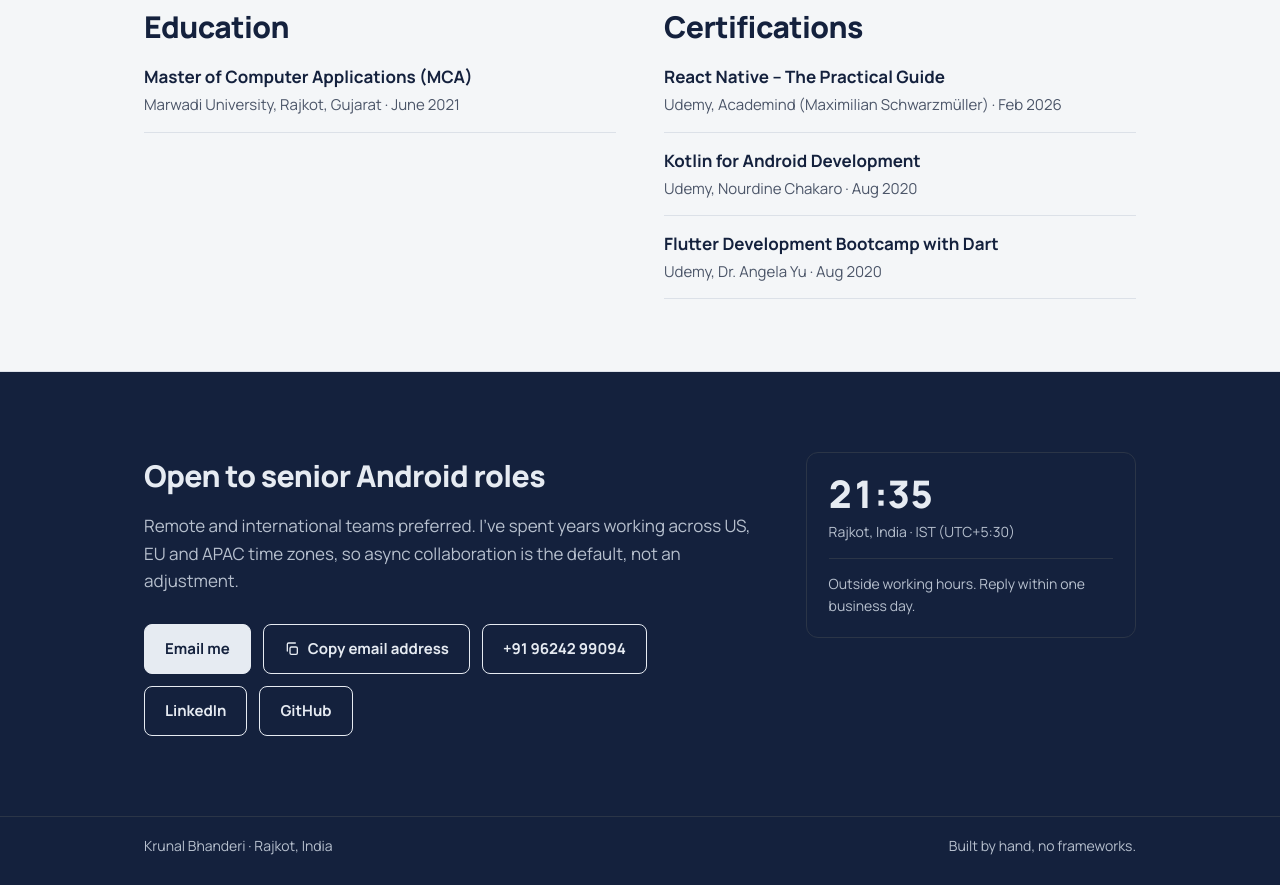
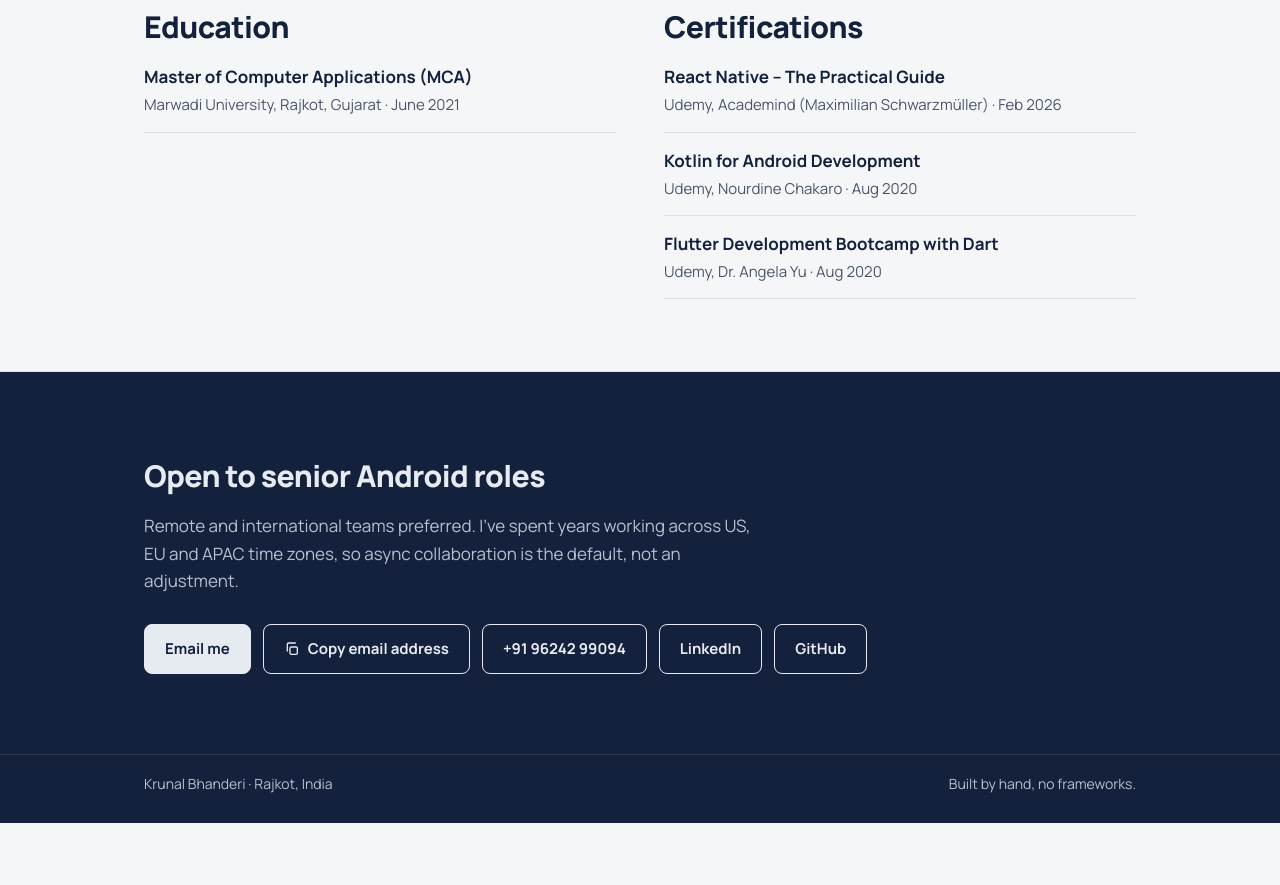
Before and after one commit to krunalBhanderi/krunalbhanderi.github.io, a plain HTML site: page portfolio/index.html in a window 1280 px wide. Shown: the part 4902-5787 px from the top of the page. After the commit the page ends 5725 px from the top, so only its background shows below. Drawn offline with Linux system fonts and the light colour scheme.

Commit message:
Remove local time card from contact section

```diff
--- a/portfolio/index.html
+++ b/portfolio/index.html
@@ -230,7 +230,6 @@
 
   /* Contact */
   .contact { background: var(--contact-bg); color: var(--contact-ink); padding: 80px 0; }
-  .contact .wrap { display: grid; grid-template-columns: 1.3fr 0.7fr; gap: 48px; align-items: start; }
   .contact h2 { color: var(--contact-ink); }
   .contact p { color: var(--contact-soft); max-width: 36em; }
   .contact .links { display: flex; gap: 12px; flex-wrap: wrap; margin-top: 30px; }
@@ -238,10 +237,6 @@
   .contact .btn.primary { background: var(--contact-ink); color: var(--contact-bg); }
   .contact .btn.primary:hover { background: var(--contact-soft); }
   .contact .btn.ghost:hover { background: rgba(255,255,255,0.1); }
-  .clock { border: 1px solid var(--contact-line); border-radius: 12px; padding: 20px 22px; }
-  .clock .time { font-size: 38px; font-weight: 800; letter-spacing: -0.02em; line-height: 1.1; font-variant-numeric: tabular-nums; }
-  .clock .zone { color: var(--contact-soft); font-size: 14px; margin-top: 6px; }
-  .clock .note { color: var(--contact-soft); font-size: 14px; margin-top: 14px; padding-top: 14px; border-top: 1px solid var(--contact-line); }
   footer { background: var(--contact-bg); color: var(--contact-soft); font-size: 14px; padding: 18px 0 28px; border-top: 1px solid var(--contact-line); }
   footer .wrap { display: flex; justify-content: space-between; gap: 16px; flex-wrap: wrap; }
 
@@ -263,7 +258,7 @@
     .hero .wrap { grid-template-columns: 1fr; gap: 40px; }
     .phone-wrap { order: -1; transform: scale(.82); transform-origin: top center; margin-bottom: -97px; }
     .job { grid-template-columns: 1fr; gap: 8px; }
-    .grid, .skills, .two, .how, .contact .wrap { grid-template-columns: 1fr; }
+    .grid, .skills, .two, .how { grid-template-columns: 1fr; }
     .menu-btn { display: inline-flex; }
     nav ul { display: none; position: absolute; left: 0; right: 0; top: 64px; flex-direction: column; gap: 4px; background: var(--bg); border-bottom: 1px solid var(--line); padding: 12px 16px 16px; }
     nav ul.open { display: flex; }
@@ -271,7 +266,7 @@
   }
 
   @media print {
-    header.nav, .phone-wrap, .totop, .toast, .cta, .contact .links, .clock { display: none !important; }
+    header.nav, .phone-wrap, .totop, .toast, .cta, .contact .links { display: none !important; }
     body, .contact, footer { background: #fff !important; color: #000 !important; }
     .contact h2, .contact p, footer { color: #000 !important; }
     .hero-copy > *, .phone { animation: none; opacity: 1; transform: none; }
@@ -528,11 +523,6 @@
           <a class="btn ghost" href="https://github.com/krunalbhanderi" target="_blank" rel="noopener">GitHub</a>
         </div>
       </div>
-      <div class="clock" aria-live="off">
-        <div class="time" id="istTime">--:--</div>
-        <div class="zone">Rajkot, India · IST (UTC+5:30)</div>
-        <div class="note" id="istNote">Reply within one business day.</div>
-      </div>
     </div>
   </section>
 </main>
@@ -597,21 +587,14 @@
     }
   });
 
-  // Live time in Rajkot
-  var istTime = document.getElementById('istTime');
-  var istNote = document.getElementById('istNote');
+  // Live time in Rajkot on the phone mockup
   var phoneTime = document.getElementById('phoneTime');
   function tick() {
     var now = new Date();
     var parts = new Intl.DateTimeFormat('en-GB', { timeZone: 'Asia/Kolkata', hour: '2-digit', minute: '2-digit', hour12: false }).formatToParts(now);
     var h = 0, m = '00';
     parts.forEach(function (p) { if (p.type === 'hour') h = parseInt(p.value, 10); if (p.type === 'minute') m = p.value; });
-    var hh = (h < 10 ? '0' : '') + h;
-    istTime.textContent = hh + ':' + m;
     phoneTime.textContent = (h % 12 || 12) + ':' + m;
-    var day = new Intl.DateTimeFormat('en-US', { timeZone: 'Asia/Kolkata', weekday: 'short' }).format(now);
-    var weekend = day === 'Sat' || day === 'Sun';
-    istNote.textContent = (!weekend && h >= 9 && h < 19) ? 'Working hours right now. Reply within one business day.' : 'Outside working hours. Reply within one business day.';
   }
   tick();
   setInterval(tick, 30000);
```
